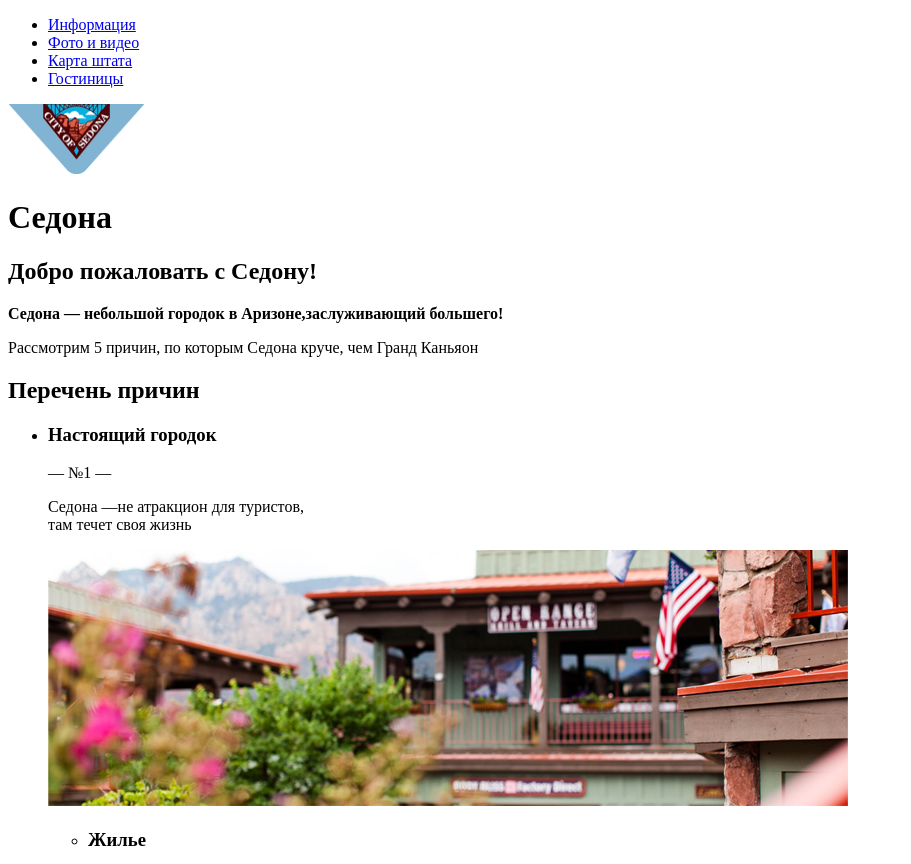
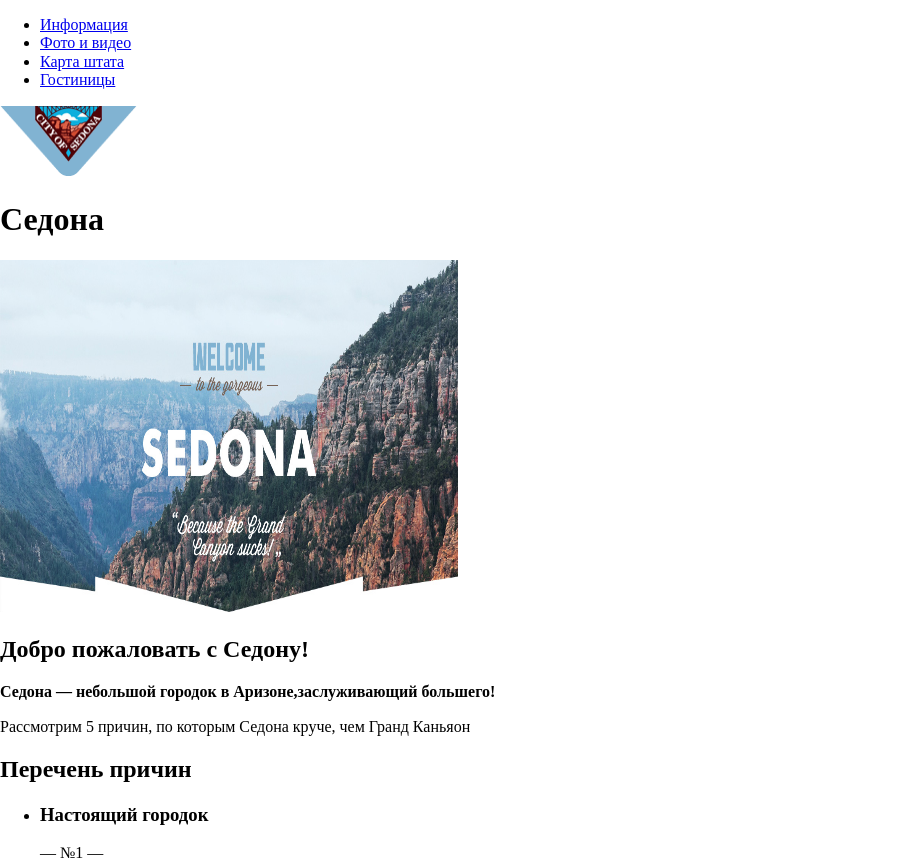
Before and after one commit to marina-korobkova/380703-sedona-1, a plain HTML site: page index.html in a window 1280 px wide. Shown: the top 864 px of the page, without its empty margins (0-911 px from the left). Drawn offline with nearby package versions, Linux system fonts and the light colour scheme.

Commit message:
Добавление доступности

```diff
--- /dev/null
+++ b/css/style.css
@@ -0,0 +1,37 @@
+body {
+  	margin: 0;
+  	padding: 0;
+	font-family: "PT Sans Narrow", Arial, sans-serif;
+  	font-size: 14px;
+  	line-height: 24px;
+  	font-weight: 700;
+  	color: #000000;
+  	text-transform: uppercase;
+}
+a {
+	text-decoration: none;
+}
+.main-navigation {
+	font-size: 14px;
+	line-height: 26px;
+	background-color: #ffffff;
+}
+.site-navigation {
+	list-style: none;
+}
+.site-navigation a {
+	color: #000000;
+}
+.site-navigation a:hover,
+.site-navigation a:focus {
+	color: #82b4cf;
+}
+.reason-list {
+	list-style: none;
+}
+.reason-item {
+	text-align: center;
+}
+.reason-item h3 {
+	font-size: 21px;
+}
--- a/index.html
+++ b/index.html
@@ -3,6 +3,8 @@
   	<head>
     	<meta charset="utf-8">
     	<title>HTML Academy: Седона</title>
+    	<link href="https://fonts.googleapis.com/css?family=PT+Sans+Narrow:400,700&amp;subset=cyrillic" rel="stylesheet">
+    	<link href="css/normalize.css" rel="stylesheet">
   	</head>
   	<body>
 		<header class="main-header">
@@ -20,7 +22,10 @@
     	</header>
 		<main class="container">
 			<h1 class="visually-hidden">Седона</h1>
-			<section class="intro">
+			<section class="intro-image">
+				<img src="img/wellcome.jpg" width="458" height="352" alt="Wellcome to the gorgeous Sedona Because the grand canyon sucks">
+			</section>
+			<section class="intro-text">
 				<h2 class="visually-hidden">Добро пожаловать с Седону!</h2>
 				<b>Седона &mdash; небольшой городок в Аризоне,заслуживающий большего!</b>
 				<p>Рассмотрим 5 причин, по которым Седона круче, чем Гранд Каньяон</p>
@@ -110,6 +115,7 @@
 				<h2 class="visually-hidden">Как добраться до нас</h2>
 				<iframe src="https://www.google.com/maps/embed?pb=!1m18!1m12!1m3!1d52385.13565759917!2d-111.8301579928903!3d34.85444381550813!2m3!1f0!2f0!3f0!3m2!1i1024!2i768!4f13.1!3m3!1m2!1s0x872da132f942b00d%3A0x5548c523fa6c8efd!2z0KHQtdC00L7QvdCwLCDQkNGA0LjQt9C-0L3QsCA4NjMzNiwg0KHQqNCQ!5e0!3m2!1sru!2sru!4v1494950573938" style=" width: 100%; height: 470px; border:0;">
               </iframe>
+              <img src="img/map.jpg" width="1200" height="594" alt="наш адрес">
 			</section>
 		</main>
 		<footer class="main-footer">
```
Also changed, not shown: hotel.html (+7 -3 lines), img/Welcome.jpg (deleted), img/wellcome.jpg (added).
